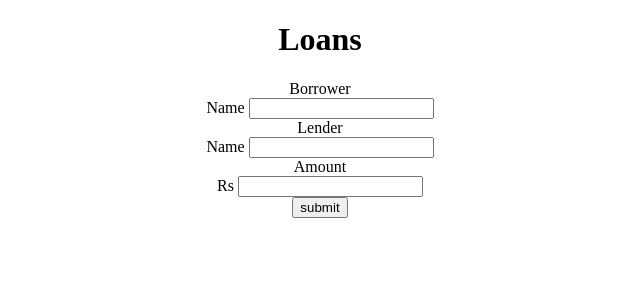
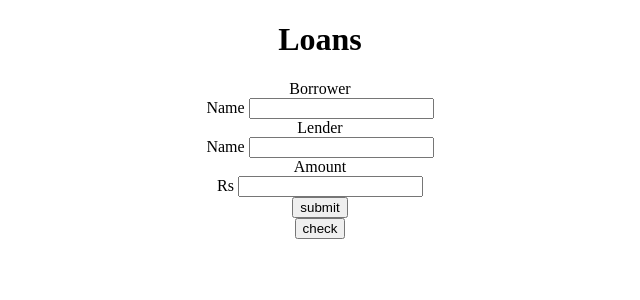
Before and after one commit to VivanVatsa/three-0-three_blockchain_project, a Flask app: page / in a window 1280 px wide. Shown: the top 300 px of the page, without its empty margins (320-960 px from the left). Run offline with Flask 2, Linux system fonts and the light colour scheme.

Commit message:
flask_implementation done

```diff
--- a/main.py
+++ b/main.py
@@ -23,6 +23,12 @@ def index():
     return render_template("index.html")
 
 
+@app.route("/checking")
+def check():
+    results = check_integrity()
+    return render_template("index.html", checking_results=results)
+
+
 if __name__ == "__main__":
     # main()
     # flask automatically start development, when files changed in project
--- a/templates/index.html
+++ b/templates/index.html
@@ -43,6 +43,23 @@
             </div>
         </div>
     </div>
+
+    <div class="container" ,="," align="center">
+        <div class="row">
+            <div class="col-6 mx-auto mt-5 mb-5 text-center">
+
+                <form action="{{ url_for('check')}}" class="mb-5">
+                    <button class="btn btn-outline-info">check</button>
+                </form>
+
+                {% for res in checking_results %}
+                <div>
+                    Block {{ res['block']}} : {{ res ['result'] }}
+                </div>
+                {% endfor%}
+            </div>
+        </div>
+    </div>
 </body>
 
 </html>
```
Also changed, not shown: 1 other file.
